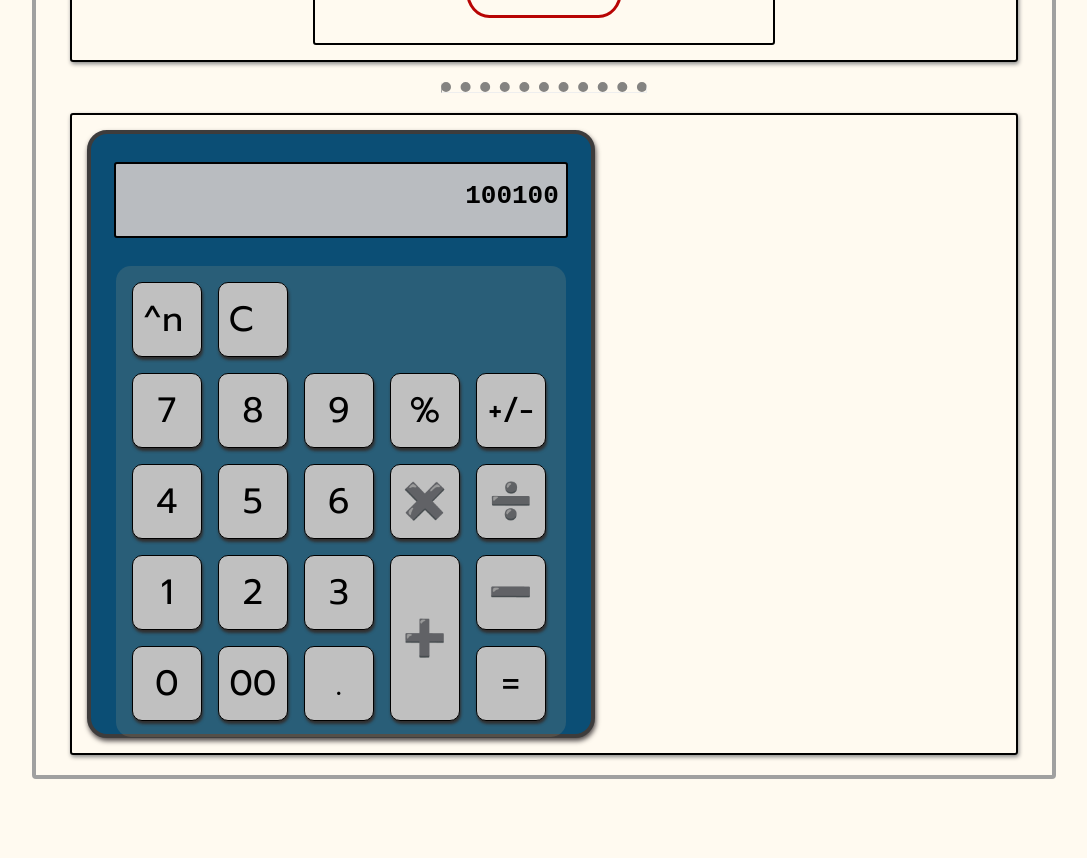
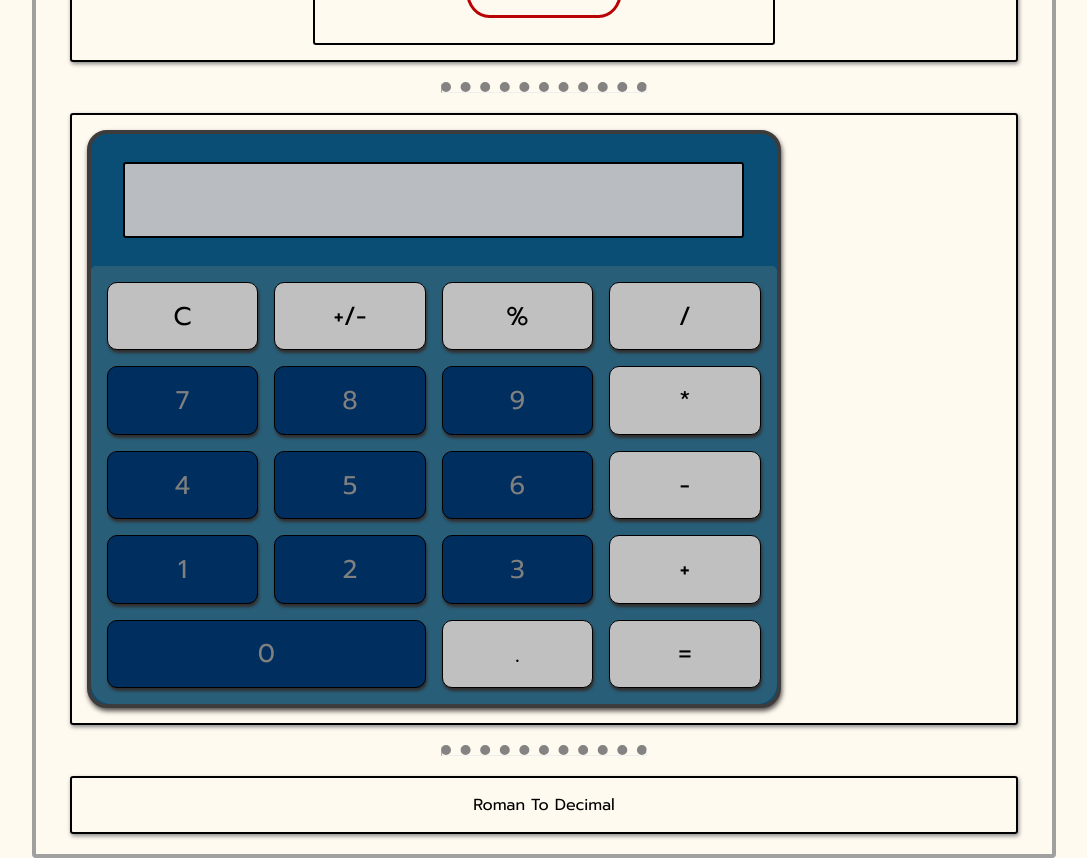
Before and after one commit to KxcCarter/binary-to-decimal-converter, a React (Create React App) app: page / in a window 1280 px wide. Shown: the part 1400-2258 px from the top of the page, without its empty margins (96-1183 px from the left). Before the commit the page ends 2179 px from the top, so only its background shows below. Built offline with nearby package versions, Linux system fonts and the light colour scheme.

Commit message:
Updates Readme

```diff
--- a/src/App.js
+++ b/src/App.js
@@ -5,6 +5,7 @@ import './App.css';
 import BinaryToDecimalConverter from './Components/BinarytoDecimalConverter/BinarytoDecimalConverter';
 import BorderRadiusPreview from './Components/BorderRadiusPreview/BorderRadiusPreview';
 import Calculator from './Components/Calculator/Calculator';
+import RomanToDecimal from './Components/RomanToDecimalConverter/RomanToDecimalConverter';
 
 function App() {
   return (
@@ -18,6 +19,9 @@ function App() {
       <hr className="app-hr"></hr>
 
       <Calculator />
+
+      <hr className="app-hr"></hr>
+      <RomanToDecimal />
     </div>
   );
 }
--- a/src/Components/Calculator/Calculator.js
+++ b/src/Components/Calculator/Calculator.js
@@ -1,62 +1,129 @@
-import React, { useState } from 'react';
+import React, { useState, useEffect } from 'react';
 import styles from '../Calculator/calculator.module.css';
 
 function Calculator() {
+  const [display, setDisplay] = useState([]);
+  const [num1, setNum1] = useState([]);
+  const [num2, setNum2] = useState([]);
+  const [operand, setOperand] = useState(null);
+  const [waitingForOperand, setWaitingForOperand] = useState(true);
+
+  useEffect(() => {}, [display, num1, num2, operand, waitingForOperand]);
+
+  const inputNumber = (event) => {
+    if (waitingForOperand) {
+      setNum1([...num1, event]);
+      setDisplay(num1);
+    } else {
+      setNum2([...num2, event]);
+      setDisplay(num2);
+    }
+  };
+
+  const handleClick = (event) => {
+    console.log({ event });
+  };
+
+  const clearAll = () => {
+    setDisplay([]);
+    setNum1([]);
+    setNum2([]);
+    setOperand(null);
+    setWaitingForOperand(true);
+  };
+
   return (
     <div className="widget">
       <div className={styles.calculatorBody}>
         <div className={styles.calcDisplay}>
-          <h1 className={styles.calcDispNums}>100100</h1>
+          <h1 className={styles.calcDispNums}>{display}</h1>
         </div>
-        {/* <div className={styles.buttonContainer}>
-          <div className={styles.calcButtons}>0</div>
-          <div className={styles.calcButtons}>0</div>
-          <div className={styles.calcButtons}>0</div>
-          <div className={styles.calcButtons}>0</div>
-          <div className={styles.calcButtons}>0</div>
-          <div className={styles.calcButtons}>0</div>
-          <div className={styles.calcButtons}>0</div>
-          <div className={styles.calcButtons}>0</div>
-          <div className={styles.calcButtons}>0</div>
-          <div className={styles.calcButtons}>0</div>
-          <div className={styles.calcButtons}>0</div>
-          <div className={styles.calcButtons}>0</div>
-          <div className={styles.calcButtons}>0</div>
-          <div className={styles.calcButtons}>0</div>
-          <div className={styles.calcButtons}>0</div>
-        </div> */}
-
-        <div className={styles.calcBody}>
+        <div>
           <table>
             <tbody>
-              <tr align="left">
-                <td>^n</td>
-                <td>C</td>
+              <tr>
+                <td onClick={clearAll}>C</td>
+                <td>+/-</td>
+                <td>%</td>
+                <td>/</td>
               </tr>
               <tr>
-                <td className="numberBtns">7</td>
-                <td className="numberBtns">8</td>
-                <td className="numberBtns">9</td>
-                <td>%</td>
-                <td>+/-</td>
+                <td
+                  className={styles.numberBtns}
+                  onClick={() => inputNumber(7)}
+                  value="7"
+                >
+                  7
+                </td>
+                <td
+                  className={styles.numberBtns}
+                  onClick={() => inputNumber(8)}
+                  value="8"
+                >
+                  8
+                </td>
+                <td
+                  className={styles.numberBtns}
+                  onClick={() => inputNumber(9)}
+                  value="9"
+                >
+                  9
+                </td>
+                <td onClick={() => handleClick('*')} value="*">
+                  *
+                </td>
               </tr>
               <tr>
-                <td className="numberBtns">4</td>
-                <td className="numberBtns">5</td>
-                <td className="numberBtns">6</td>
-                <td>✖️</td>
-                <td>➗</td>
+                <td
+                  className={styles.numberBtns}
+                  onClick={() => inputNumber(4)}
+                >
+                  4
+                </td>
+                <td
+                  className={styles.numberBtns}
+                  onClick={() => inputNumber(5)}
+                >
+                  5
+                </td>
+                <td
+                  className={styles.numberBtns}
+                  onClick={() => inputNumber(6)}
+                >
+                  6
+                </td>
+                <td>-</td>
               </tr>
               <tr>
-                <td className="numberBtns">1</td>
-                <td className="numberBtns">2</td>
-                <td className="numberBtns">3</td>
-                <td rowspan="2">➕</td>
-                <td>➖</td>
+                <td
+                  className={styles.numberBtns}
+                  onClick={() => inputNumber(1)}
+                >
+                  1
+                </td>
+                <td
+                  className={styles.numberBtns}
+                  onClick={() => inputNumber(2)}
+                >
+                  2
+                </td>
+                <td
+                  className={styles.numberBtns}
+                  onClick={() => inputNumber(3)}
+                >
+                  3
+                </td>
+                <td>+</td>
               </tr>
               <tr>
-                <td className="numberBtns">0</td>
-                <td className="numberBtns">00</td>
+                <td
+                  colSpan="2"
+                  className={styles.numberBtns}
+                  onClick={() => inputNumber(0)}
+                >
+                  0
+                </td>
+
                 <td>.</td>
                 <td>=</td>
               </tr>
--- a/src/Components/Calculator/calculator.module.css
+++ b/src/Components/Calculator/calculator.module.css
@@ -1,6 +1,6 @@
 .calculatorBody {
-  width: 500px;
-  height: 600px;
+  width: 75%;
+  height: 95%;
   border: 4px solid rgb(61, 60, 60);
   border-radius: 20px;
   position: relative;
@@ -18,48 +18,25 @@
 }
 
 .calcDispNums {
-  /* justify-content: right; */
   float: right;
   margin-right: 7px;
   font-family: monospace;
-  font-size: xx-large;
+  font-size: 3rem;
 }
-
-/* .buttonContainer {
-  width: 75%;
-  height: 320px;
-  margin: auto;
-  border: 2px dotted black;
-  position: relative;
-  top: 40px;
-  flex: auto;
-  display: flex;
-  flex-wrap: wrap;
-}
-
-.calcButtons {
-  width: 15%;
-  height: 35px;
-  margin: 5px;
-  border: 1px solid black;
-  border-radius: 30%;
-  background-color: lightslategray;
-  box-shadow: 1px 3px 3px #312f2f;
-}
-
-.calcButtons:hover {
-  box-shadow: 0 1px 1px #4d4a4a;
-} */
 
 table {
   border-spacing: 1rem;
   text-align: center;
-  font-size: 2.2rem;
+  font-size: 2vw;
+  background-color: rgba(210, 180, 140, 0.151);
+  border-radius: 5px 5px 20px 20px;
+  margin: auto;
+  width: 100%;
 }
 
 td {
-  min-width: 3rem;
-  padding: 10px;
+  width: 25%;
+  padding: 2%;
   border: 1px solid black;
   border-radius: 10px;
   box-shadow: 1px 3px 3px #312f2f;
@@ -75,13 +52,3 @@ td:hover {
   color: grey;
   background-color: #002e5f;
 }
-
-.calcBody {
-  width: 90%;
-  text-align: center;
-  position: relative;
-  left: 25px;
-  /* top: 10px; */
-  background-color: rgba(210, 180, 140, 0.151);
-  border-radius: 15px;
-}
--- /dev/null
+++ b/src/Components/RomanToDecimalConverter/RomanToDecimalConverter.js
@@ -0,0 +1,11 @@
+import React, { useState } from 'react';
+// import styles from '../BinarytoDecimalConverter/binToDec.module.css';
+
+function RomanToDecimal() {
+  //   const [number, setNumber] = useState();
+  //   const [binary, setBinary] = useState();
+
+  return <div className="widget">Roman To Decimal</div>;
+}
+
+export default RomanToDecimal;
```
Also changed, not shown: 1 other file (tests, documents, lock files or other folders).
